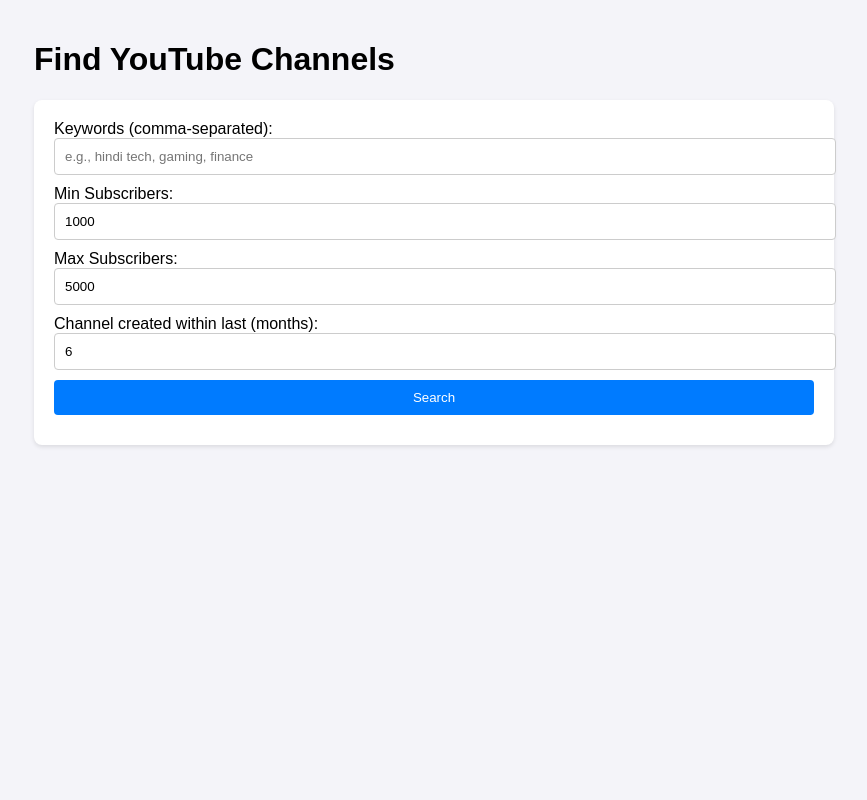
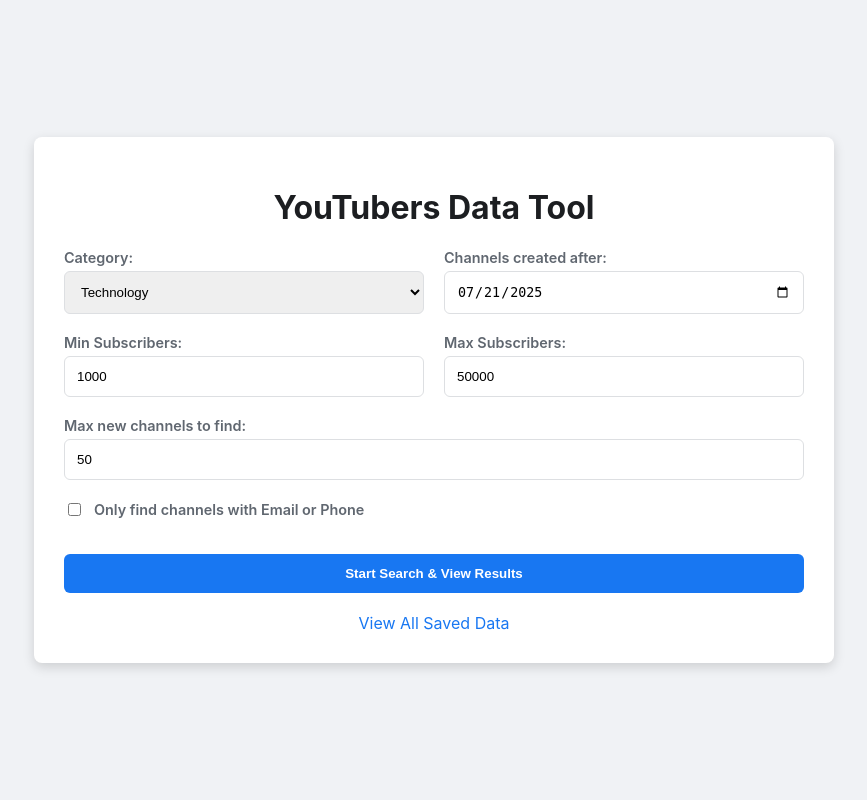
Before and after one commit to SCHANDAN996/youtubers-data, a Flask app: page / in a window 1280 px wide. Shown: the whole page, without its empty margins (206-1073 px from the left). Run offline with Flask 3, Linux system fonts and the light colour scheme; some libraries are stand-ins or nearby versions.

Commit message:
Update index.html

```diff
--- a/templates/index.html
+++ b/templates/index.html
@@ -2,31 +2,68 @@
 <html lang="en">
 <head>
     <meta charset="UTF-8">
-    <meta name="viewport" content="width=device-width, initial-scale=1.0">
-    <title>YouTubers Data Finder</title>
+    <meta name="viewport" content="width=device-width, initial-scale-1.0">
+    <title>Search - YouTubers Data Tool</title>
     <style>
-        body { font-family: sans-serif; max-width: 800px; margin: auto; padding: 20px; background-color: #f4f4f9; }
-        form { background: white; padding: 20px; border-radius: 8px; box-shadow: 0 2px 4px rgba(0,0,0,0.1); }
-        input, button { width: 100%; padding: 10px; margin-bottom: 10px; border-radius: 4px; border: 1px solid #ccc; }
-        button { background-color: #007bff; color: white; border: none; cursor: pointer; }
+        body { font-family: -apple-system, BlinkMacSystemFont, "Segoe UI", Roboto, Helvetica, Arial, sans-serif; margin: 0; background-color: #f0f2f5; display: flex; justify-content: center; align-items: center; min-height: 100vh; }
+        .container { max-width: 800px; width: 100%; }
+        .panel { background: white; padding: 30px; border-radius: 8px; box-shadow: 0 4px 12px rgba(0,0,0,0.15); }
+        h1 { text-align: center; color: #1c1e21; }
+        .form-grid { display: grid; grid-template-columns: 1fr 1fr; gap: 20px; }
+        label { font-weight: 600; font-size: 0.9em; color: #606770; display: block; margin-bottom: 5px; }
+        input, select, button { width: 100%; padding: 12px; border-radius: 6px; border: 1px solid #dddfe2; box-sizing: border-box; }
+        button { background-color: #1877f2; color: white; border: none; cursor: pointer; font-weight: bold; grid-column: 1 / -1; margin-top: 10px; }
+        .full-width { grid-column: 1 / -1; }
+        .checkbox-label { display: flex; align-items: center; gap: 10px; font-size: 0.9em; }
+        input[type="checkbox"] { width: auto; }
     </style>
 </head>
 <body>
-    <h1>Find YouTube Channels</h1>
-    <form action="/search" method="post">
-        <label for="keywords">Keywords (comma-separated):</label>
-        <input type="text" id="keywords" name="keywords" required placeholder="e.g., hindi tech, gaming, finance">
-
-        <label for="min_subs">Min Subscribers:</label>
-        <input type="number" id="min_subs" name="min_subs" value="1000">
-
-        <label for="max_subs">Max Subscribers:</label>
-        <input type="number" id="max_subs" name="max_subs" value="5000">
-
-        <label for="months_ago">Channel created within last (months):</label>
-        <input type="number" id="months_ago" name="months_ago" value="6">
-
-        <button type="submit">Search</button>
-    </form>
+    <div class="container">
+        <div class="panel">
+            <h1>YouTubers Data Tool</h1>
+            <form action="/search" method="post">
+                <div class="form-grid">
+                    <div>
+                        <label for="category">Category:</label>
+                        <select id="category" name="category">
+                            <option value="Technology">Technology</option>
+                            <option value="Gaming">Gaming</option>
+                            <option value="Finance">Finance</option>
+                            <option value="Education">Education</option>
+                            <option value="Comedy">Comedy</option>
+                            <option value="Vlogging">Vlogging</option>
+                        </select>
+                    </div>
+                    <div>
+                        <label for="start_date">Channels created after:</label>
+                        <input type="date" id="start_date" name="start_date" value="{{ default_date }}">
+                    </div>
+                    <div>
+                        <label for="min_subs">Min Subscribers:</label>
+                        <input type="number" id="min_subs" name="min_subs" value="1000">
+                    </div>
+                    <div>
+                        <label for="max_subs">Max Subscribers:</label>
+                        <input type="number" id="max_subs" name="max_subs" value="50000">
+                    </div>
+                    <div class="full-width">
+                        <label for="max_channels">Max new channels to find:</label>
+                        <input type="number" id="max_channels" name="max_channels" value="50">
+                    </div>
+                    <div class="full-width">
+                         <label class="checkbox-label">
+                            <input type="checkbox" name="require_contact">
+                            Only find channels with Email or Phone
+                        </label>
+                    </div>
+                    <button type="submit">Start Search & View Results</button>
+                </div>
+            </form>
+             <div style="text-align: center; margin-top: 20px;">
+                <a href="{{ url_for('results') }}" style="text-decoration: none; color: #1877f2;">View All Saved Data</a>
+            </div>
+        </div>
+    </div>
 </body>
 </html>
```
